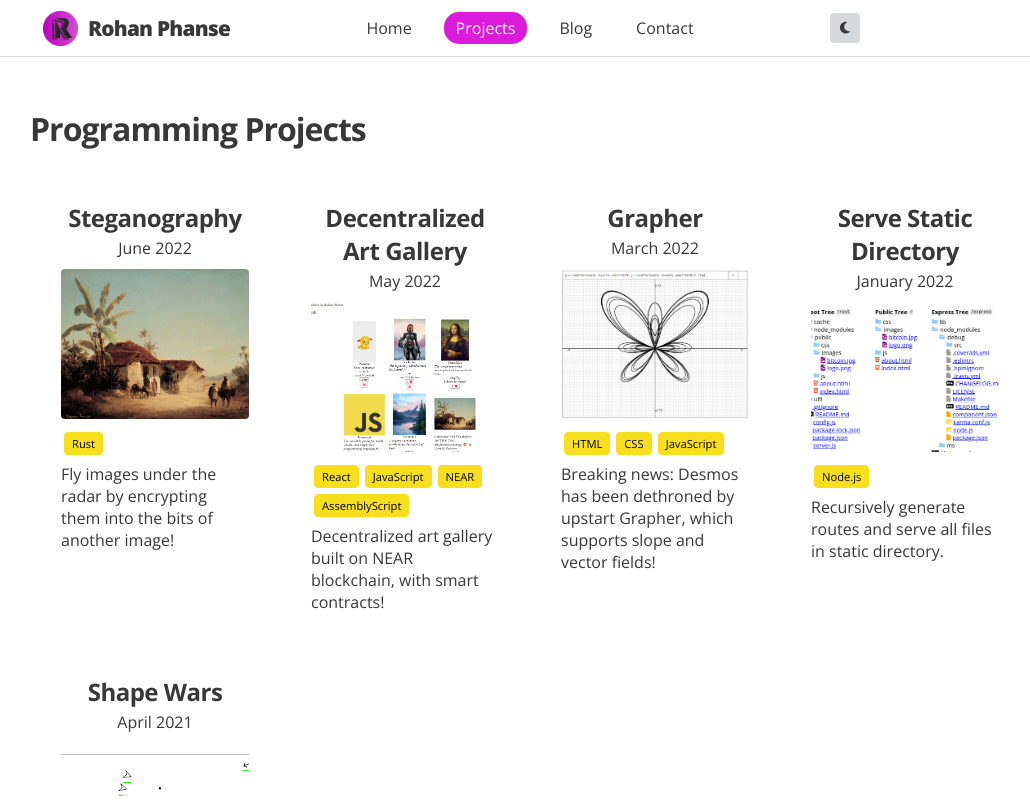
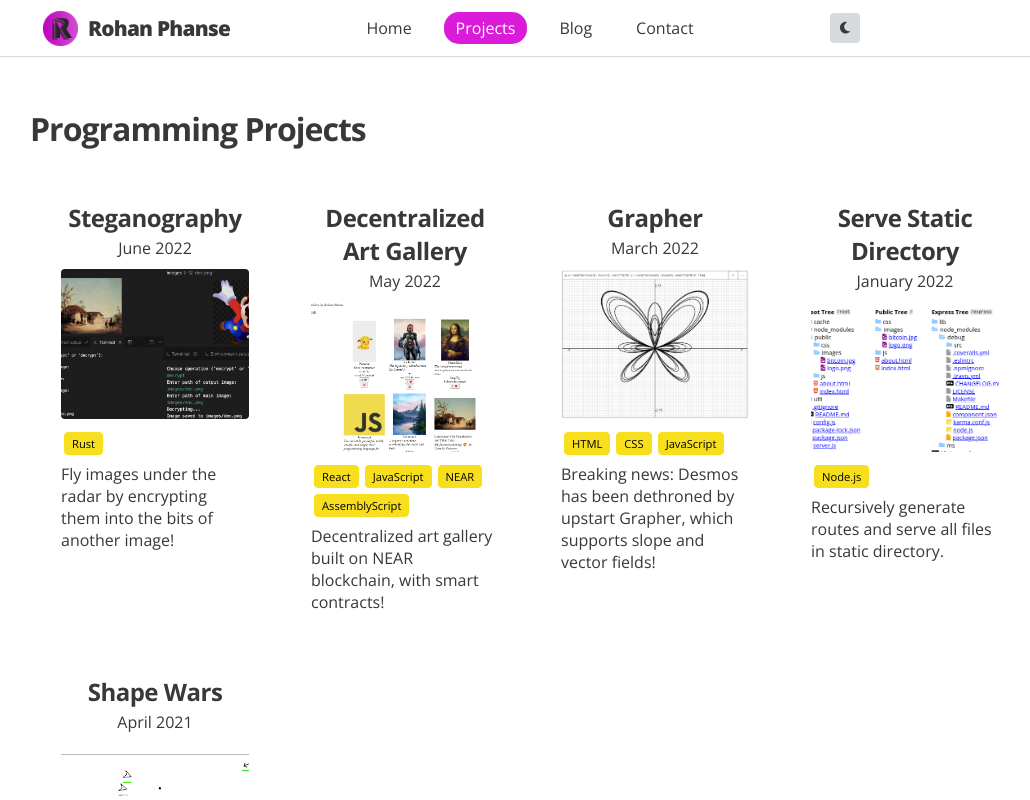
Before and after one commit to rohanphanse/personal-site, a Next.js app: page /projects in a window 1280 px wide. Shown: the top 800 px of the page, without its empty margins (110-1140 px from the left). Built offline with nearby package versions, Linux system fonts and the light colour scheme.

Commit message:
Update project demo links

```diff
--- a/data/projects/index.js
+++ b/data/projects/index.js
@@ -14,7 +14,7 @@
         title: "Grapher",
         description: "Breaking news: Desmos has been dethroned by upstart Grapher, which supports slope and vector fields!",
         date: { month: "March", year: 2022 },
-        url: "https://grapher.roar123.repl.co",
+        url: "https://rohanphanse.github.io/grapher",
         languages: ["HTML", "CSS", "JavaScript"],
         categories: ["featured"],
         thumbnail: "/images/projects/grapher-thumbnail.png"
@@ -24,17 +24,16 @@
         title: "Steganography",
         description: "Fly images under the radar by encrypting them into the bits of another image!",
         date: { month: "June", year: 2022 },
-        url: "https://replit.com/@Roar123/steganography?embed=true",
         languages: ["Rust"],
         categories: ["featured"],
-        thumbnail: "/images/projects/steganography-thumbnail.png"
+        thumbnail: "/images/projects/steganography-thumbnail.jpg"
     },
     {
         id: "serve-static-directory",
         title: "Serve Static Directory",
         description: "Recursively generate routes and serve all files in static directory.",
         date: { month: "January", year: 2022 },
-        url: "https://serve-static-directory.roar123.repl.co",
+        url: "https://bit.ly/rp-serve",
         languages: ["Node.js"],
         categories: ["featured"],
         thumbnail: "/images/projects/serve-static-directory-thumbnail.png"
@@ -44,7 +43,7 @@
         title: "Shape Wars",
         description: "A war has risen among the shapes. Fight against the waves of relentless triangles and defend the circle at all costs.",
         date: { month: "April", year: 2021 },
-        url: "https://shape-wars.roar123.repl.co",
+        url: "https://rohanphanse.github.io/shape-wars",
         languages: ["HTML", "CSS", "JavaScript"],
         categories: ["featured"],
         thumbnail: "/images/projects/shape-wars.png"
```
Also changed, not shown: data/projects/grapher.md (+1 -1 lines), data/projects/serve-static-directory.md (+1 -1 lines), data/projects/shape-wars.md (+1 -1 lines), data/projects/steganography.md (+1 -1 lines), pages/projects/[id].js (+15 -5 lines), public/images/projects/steganography-thumbnail.jpg (added), public/images/projects/steganography-thumbnail.png (deleted).
